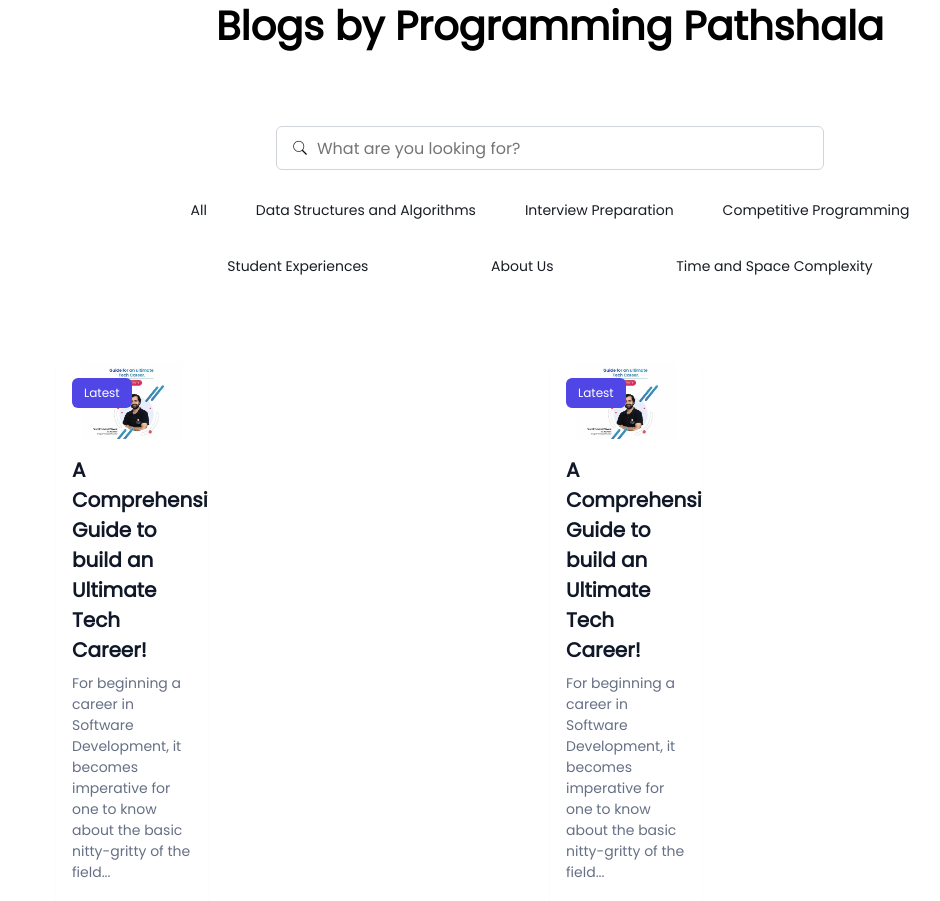
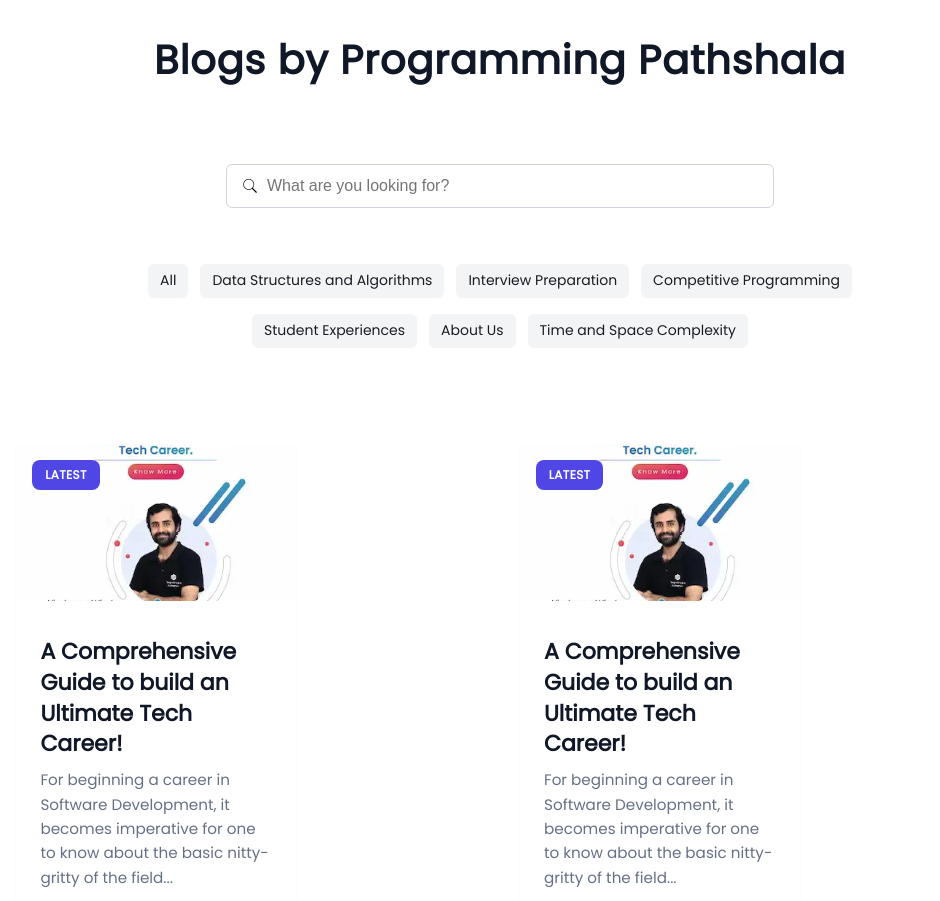
Before and after one commit to gagan1146/Blog-Page-Pathsha, a React (Vite) app in the folder client/: page / in a window 1280 px wide. Shown: the part 140-1041 px from the top of the page, without its empty margins (140-1080 px from the left). Built offline with nearby package versions, Linux system fonts and the light colour scheme.

Commit message:
css Updated

```diff
--- a/client/src/components/BlogCards/BlogCard.css
+++ b/client/src/components/BlogCards/BlogCard.css
@@ -1,19 +1,23 @@
-/* Parent container to arrange cards side by side */
-.cards-wrapper, #latests {
+/* Wrapper for all cards (flex layout with spacing) */
+.cards-wrapper {
   display: flex;
   flex-wrap: wrap;
   gap: 20px;
   justify-content: flex-start;
-  margin-top: 1rem;
+  /* add this */
+  width: 100%;
+  max-width: 1140px; /* or container max width */
+  margin: 0 auto;
 }
 
-/* Individual card styling */
+/* Blog card container */
 .blog-card {
+  flex: 1 1 30%; /* allow cards to take about 30% width each */
+  max-width: 30%; /* consistent with flex-basis */
+  min-width: 280px; /* prevent from shrinking too small */
   display: flex;
   flex-direction: column;
   gap: 1rem;
-  flex: 1 1 calc(33.333% - 20px);
-  max-width: 32%;
   border-radius: 0.5rem;
   box-shadow: 0 1px 2px rgba(16, 24, 40, 0.05);
   background-color: #fff;
@@ -21,10 +25,31 @@
   font-family: 'Poppins', sans-serif;
 }
 
+
+.blog-card:hover {
+  box-shadow: 0px 12px 32px rgba(0, 0, 0, 0.08);
+}
+
+/* Tablet responsive */
+@media (max-width: 992px) {
+  .blog-card {
+    flex: 1 1 calc(50% - 2rem);
+    max-width: 48%;
+  }
+}
+
+/* Mobile responsive */
+@media (max-width: 600px) {
+  .blog-card {
+    flex: 1 1 100%;
+    max-width: 100%;
+  }
+}
+
 /* Responsive for tablets */
 @media (max-width: 992px) {
   .blog-card {
-    flex: 1 1 calc(50% - 20px);
+    flex: 1 1 48%;
     max-width: 48%;
   }
 }
@@ -40,62 +65,78 @@
 .image-wrapper {
   position: relative;
   width: 100%;
-  aspect-ratio: 548 / 280;
+  aspect-ratio: 16 / 9; /* better aspect ratio */
   overflow: hidden;
 }
 
 .blog-image {
   width: 100%;
   height: 100%;
-  object-fit: contain;
+  object-fit: cover; /* better fill */
+}
+.blog-card:hover .blog-image {
+  transform: scale(1.03);
 }
 
+/* "Latest" badge */
 .latest-badge {
   position: absolute;
   top: 1rem;
   left: 1rem;
   background-color: #4f46e5;
-  color: #fff;
-  padding: 0.375rem 0.75rem;
+  color: #ffffff;
+  padding: 0.4rem 0.8rem;
   font-size: 0.75rem;
-  font-weight: 500;
-  border-radius: 0.375rem;
+  font-weight: 600;
+  border-radius: 0.5rem;
+  text-transform: uppercase;
+  letter-spacing: 0.03em;
 }
 
+/* Content area */
 .blog-content {
-  padding: 0 1rem 1rem;
+  padding: 1.25rem 1.5rem;
 }
 
+/* Title */
 .blog-title {
-  font-size: 1.25rem;
+  font-size: 1.375rem;
   font-weight: 600;
-  margin: 0 0 0.5rem 0;
   color: #101828;
+  margin: 0 0 0.5rem;
+  line-height: 1.4;
 }
 
+/* Description */
 .blog-description {
-  font-size: 0.875rem;
+  font-size: 0.95rem;
   color: #667085;
-  margin-bottom: 1rem;
+  margin-bottom: 1.25rem;
+  line-height: 1.6;
 }
 
+/* Footer */
 .blog-footer {
   display: flex;
   align-items: center;
   gap: 0.75rem;
 }
 
+/* Author image */
 .author-avatar {
-  width: 2rem;
-  height: 2rem;
+  width: 2.5rem;
+  height: 2.5rem;
   border-radius: 50%;
   object-fit: cover;
+  border: 2px solid #eee;
 }
 
+/* Author info */
 .author-info {
   display: flex;
   flex-direction: column;
-  font-size: 0.813rem;
+  font-size: 0.8125rem;
+  line-height: 1.2;
 }
 
 .author-name {
@@ -105,5 +146,7 @@
 
 .date-time {
   font-size: 0.75rem;
-  color: #667085;
+  color: #98a2b3;
+  display: flex;
+  gap: 0.25rem;
 }
--- a/client/src/components/BlogsPage/BlogsPage.css
+++ b/client/src/components/BlogsPage/BlogsPage.css
@@ -1,45 +1,67 @@
-
-
+/* Container */
 #blogs-page {
-    padding-top: 50px;
-    padding-left: 100px;
+  padding: 5rem 1rem 2rem;
   display: flex;
   flex-direction: column;
   align-items: center;
-    width: 1120px;
-    height: 4324px;
+  gap: 3.5rem;
+  max-width: 1140px;
   margin: 0 auto;
-    gap: 60px;
-    top: 156px;
-    left: 160px;
+  font-family: 'Poppins', sans-serif;
 }
 
+/* Heading Block */
 .heading {
-    width: 707px;
-    height: 124px;
+  text-align: center;
   display: flex;
   flex-direction: column;
-    align-items: center;
-    gap: 40px;
+  gap: 2.5rem;
+  max-width: 720px;
+  width: 100%;
 }
 
+/* Main Heading */
 #heading-h1 {
-    font-family: 'Poppins', sans-serif;
   font-weight: 600;
-    font-size: 40px;
-    line-height: 40px;
-    letter-spacing: 2%;
-    color: #000000;
-    text-align: center;
-    height: 40px;
-    width: 707px;
+  font-size: 2.5rem;
+  line-height: 1.2;
+  letter-spacing: 0.02em;
+  color: #101828;
   margin: 0;
 }
 
+/* Items row (Write Post button + optional subheading) */
+.items {
+  display: flex;
+  justify-content: center;
+  align-items: center;
+  gap: 1.5rem;
+}
+
+/* Write a Post Button */
+.startPost {
+  background-color: #4f46e5;
+  color: #fff;
+  padding: 0.6rem 1.2rem;
+  border-radius: 0.5rem;
+  font-size: 0.875rem;
+  font-weight: 500;
+  border: none;
+  cursor: pointer;
+  transition: background-color 0.2s ease-in-out;
+}
+
+.startPost:hover {
+  background-color: #4338ca;
+}
+
+/* Search Bar */
 .input-wrapper {
   position: relative;
-  width: 548px;
+  width: 100%;
+  max-width: 548px;
   height: 44px;
+  margin: 0 auto;
 }
 
 .search_icon {
@@ -47,78 +69,76 @@
   left: 16px;
   top: 50%;
   transform: translateY(-50%);
-  width: 16.23px;
-  height: 16.23px;
+  width: 16px;
+  height: 16px;
   pointer-events: none;
 }
 
 #heading-input {
-  width: 548px;
-  height: 44px;
+  width: 100%;
+  height: 100%;
   border-radius: 6px;
-  border: 1px solid #D0D5DD;
+  border: 1px solid #d0d5dd;
   padding: 12px 20px 12px 40px;
-  font-family: 'Poppins', sans-serif;
-  font-size: 16px;
+  font-size: 1rem;
+  color: #191d23;
   background-color: #fff;
-  color: #191D23;
+  outline: none;
 }
 
+/* Course Type Filters (skills) */
 .skills {
-  width: 792px;
-  height: 80px;
   display: flex;
   flex-direction: column;
-  gap: 16px;
-  font-family: 'Poppins', sans-serif;
+  gap: 1rem;
+  width: 100%;
+  max-width: 800px;
+  color: #191d23;
+  font-size: 0.875rem;
   font-weight: 500;
-  font-size: 14px;
-  line-height: 16px;
-  color: #191D23;
+  text-align: center;
 }
 
 .skills1 {
   display: flex;
-  justify-content: space-around;
-  padding: 8px 16px;
-  border-radius: 4px;
-  gap: 8px;
+  flex-wrap: wrap;
+  justify-content: center;
+  gap: 0.75rem;
 }
 
 .skills1 p {
-  margin: 0;
-  padding: 4px 8px;
-  white-space: nowrap;
+  padding: 0.4rem 0.75rem;
+  border-radius: 6px;
+  background-color: #f3f4f6;
+  cursor: pointer;
+  transition: background-color 0.2s ease;
 }
 
+.skills1 p:hover {
+  background-color: #e0e7ff;
+}
+
+/* Cards Section */
 .cards-section {
   width: 100%;
   display: flex;
   flex-direction: column;
-  gap: 24px;
+  gap: 2rem;
   align-items: center;
 }
 
 .cards-section h2 {
-  font-family: 'Poppins', sans-serif;
-  font-size: 28px;
+  font-size: 1.75rem;
   font-weight: 600;
-  color: #000;
+  color: #101828;
   margin: 0;
 }
 
+/* Blog Card Grid (reused from blogcard CSS) */
 #latests {
   display: grid;
-  grid-template-columns: repeat(auto-fit, minmax(280px, 1fr)); /* Responsive columns */
-  gap: 24px;
+  grid-template-columns: repeat(auto-fit, minmax(280px, 1fr));
+  gap: 2rem;
   width: 100%;
+  padding-top: 1rem;
 }
-
-
-
-.startPost{
-  display: flex;
-   background-color: blue;
-  color: white;
-  margin: 10px 20px;
-}
--- a/client/src/components/Card/Card.css
+++ b/client/src/components/Card/Card.css
@@ -1,11 +1,9 @@
-.card-title{
-    height: 32px;
-    width: 370px;
-    font-family: 'Poppins', sans-serif;
-    font-weight: 600;
-    font-style: SemiBold;
-    font-size: 24px;
-    line-height: 32px;
-    letter-spacing: 2%;
-    color: #000000;
+.card-title {
+  font-family: 'Poppins', sans-serif;
+  font-weight: 600;
+  font-size: 1.5rem; /* 24px */
+  line-height: 2rem; /* 32px */
+  letter-spacing: 0.02em;
+  color: #101828;
+  margin-bottom: 1rem;
 }
--- a/client/src/components/CourseType/CourseType.css
+++ b/client/src/components/CourseType/CourseType.css
@@ -1,22 +1,28 @@
 .cards-section {
-  margin: 2rem 0;
-  padding: 0 1rem;
+  margin-top: 40px;
+  margin-bottom: 32px;
+  padding: 0 5.5vw;
 }
 
 .latests {
   display: flex;
   flex-wrap: wrap;
-  gap: 20px;
-  justify-content: flex-start;
+  gap: 40px;
+  justify-content: space-between;
 }
 
 .latests > * {
-  flex: 1 1 calc(50% - 20px); /* Two cards per row by default */
+  flex: 1 1 calc(50% - 20px);
   max-width: calc(50% - 20px);
+  min-width: 300px;
 }
 
-/* For smaller screens (tablet) */
+/* Responsive design */
 @media (max-width: 768px) {
+  .latests {
+    flex-direction: column;
+  }
+
   .latests > * {
     flex: 1 1 100%;
     max-width: 100%;
@@ -24,10 +30,14 @@
 }
 
 .items-section {
-  padding: 2rem 1rem;
+  padding: 32px 5.5vw;
 }
 
 .items-section h1 {
-  font-size: 1.5rem;
-  margin-bottom: 1rem;
+  font-family: 'Poppins', sans-serif;
+  font-weight: 600;
+  font-size: 28px;
+  line-height: 36px;
+  color: #000000;
+  margin-bottom: 24px;
 }
--- a/client/src/components/Items/Items.css
+++ b/client/src/components/Items/Items.css
@@ -0,0 +1,50 @@
+/* Container for each section */
+.items-section {
+  margin-top: 3rem;
+  margin-bottom: 4rem;
+  padding: 0 5.5vw;
+}
+
+/* Heading style */
+.items-section > h1 {
+  font-family: 'Poppins', sans-serif;
+  font-weight: 600;
+  font-size: 28px;
+  line-height: 36px;
+  color: #101828;
+  margin-bottom: 1.5rem;
+  text-align: left;
+}
+
+/* Wrapper for cards */
+.cards-wrapper {
+  display: flex;
+  flex-wrap: wrap;
+  gap: 2.5rem;
+  justify-content: flex-start;
+}
+
+/* Cards sizing */
+.cards-wrapper > * {
+  flex: 1 1 calc(33.333% - 2.5rem);
+  max-width: calc(33.333% - 2.5rem);
+  min-width: 280px;
+}
+
+/* Responsive adjustments */
+@media (max-width: 992px) {
+  .cards-wrapper > * {
+    flex: 1 1 calc(50% - 2rem);
+    max-width: calc(50% - 2rem);
+  }
+}
+
+@media (max-width: 600px) {
+  .cards-wrapper {
+    justify-content: center;
+  }
+  .cards-wrapper > * {
+    flex: 1 1 100%;
+    max-width: 100%;
+  }
+}
--- a/client/src/components/Navbar/Navbar.css
+++ b/client/src/components/Navbar/Navbar.css
@@ -5,7 +5,9 @@
 }
 
 .navbar {
-  width: 1440px;
+  max-width: 1440px;
+  width: 100%;
+  margin: 0 auto;
   height: 96px;
   background-color: #FFFFFF;
   display: flex;
```
Also changed, not shown: client/src/components/CoursesSection/CoursesSection.css (+45 -29 lines), client/src/components/CourseType/Footer/Footer.css (renamed from client/src/components/Footer/Footer.css), client/src/components/CourseType/Footer/Footer.jsx (renamed from client/src/components/Footer/Footer.jsx). Lines whose indentation alone changed are shown as unchanged.
